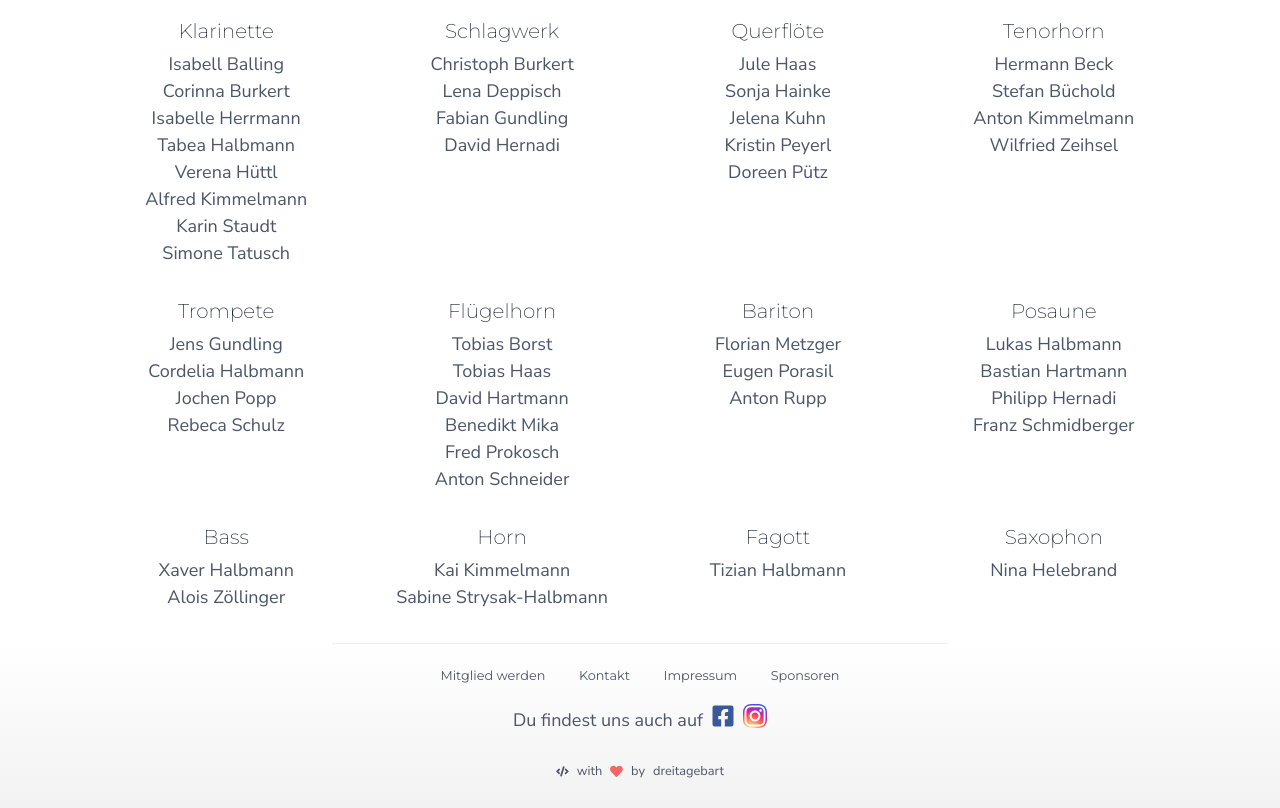
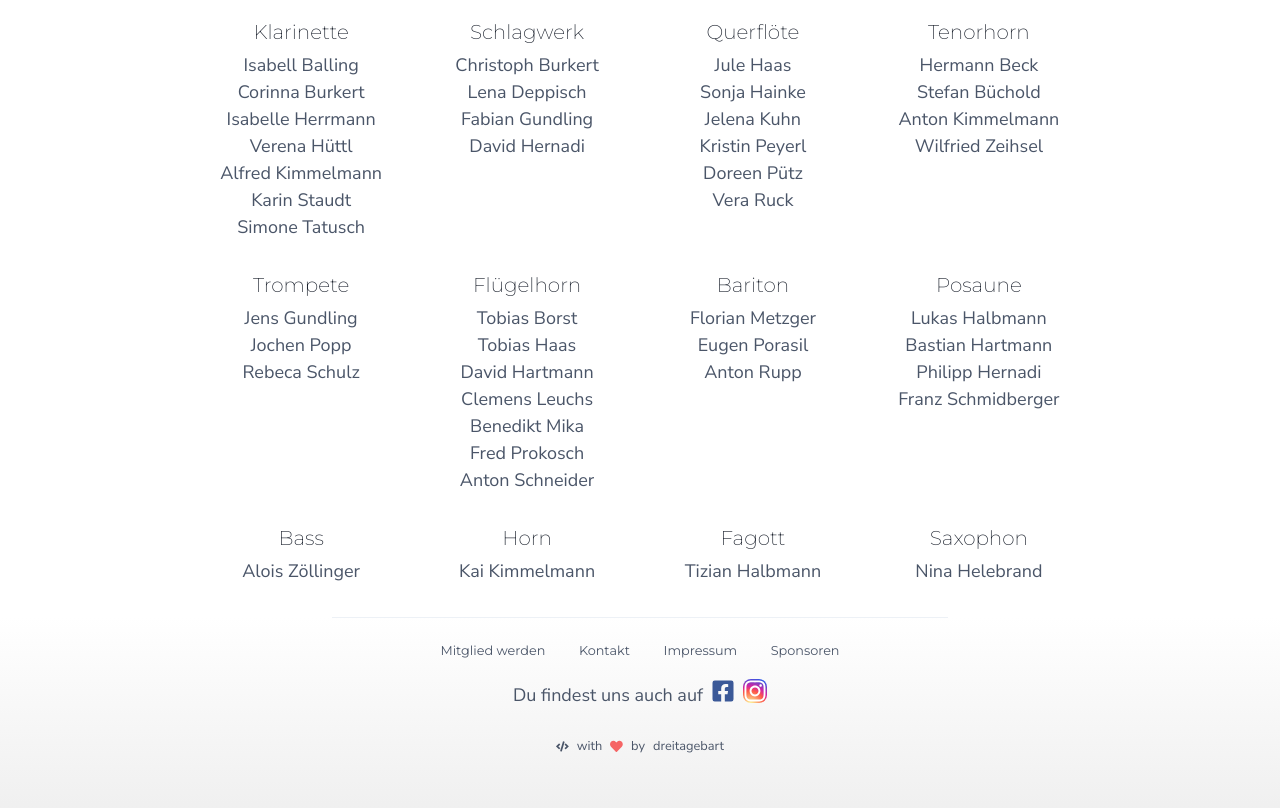
Before and after one commit to dreitagebart/musikkapelle-markelsheim-v2, a Next.js app: page /club/band in a window 1280 px wide. Shown: the part 1140-1948 px from the top of the page. Built offline with nearby package versions, Linux system fonts and the light colour scheme.

Commit message:
weinbergwanderung + mitgliederwechsel

```diff
--- a/src/pages/club/band.tsx
+++ b/src/pages/club/band.tsx
@@ -10,7 +10,8 @@ import {
 } from '@chakra-ui/react'
 import Image from 'next/image'
 
-import groupImage from '../../assets/images/mkm2022_01.jpg'
+import groupImage from '../../assets/images/2023_weinberg.jpg'
+// import groupImage from '../../assets/images/mkm2022_01.jpg'
 import { Animate, ClubSubMenu, Global } from '../../components'
 import { NextPageExtended } from '../../utils'
 
@@ -52,7 +53,7 @@ const Page: NextPageExtended = () => {
                 <ListItem>Isabell Balling</ListItem>
                 <ListItem>Corinna Burkert</ListItem>
                 <ListItem>Isabelle Herrmann</ListItem>
-                <ListItem>Tabea Halbmann</ListItem>
+                {/* <ListItem>Tabea Halbmann</ListItem> */}
                 <ListItem>Verena Hüttl</ListItem>
                 <ListItem>Alfred Kimmelmann</ListItem>
                 <ListItem>Karin Staudt</ListItem>
@@ -80,6 +81,7 @@ const Page: NextPageExtended = () => {
                 <ListItem>Jelena Kuhn</ListItem>
                 <ListItem>Kristin Peyerl</ListItem>
                 <ListItem>Doreen Pütz</ListItem>
+                <ListItem>Vera Ruck</ListItem>
               </List>
             </Box>
             <Box textAlign='center'>
@@ -99,7 +101,7 @@ const Page: NextPageExtended = () => {
               </Heading>
               <List>
                 <ListItem>Jens Gundling</ListItem>
-                <ListItem>Cordelia Halbmann</ListItem>
+                {/* <ListItem>Cordelia Halbmann</ListItem> */}
                 <ListItem>Jochen Popp</ListItem>
                 <ListItem>Rebeca Schulz</ListItem>
               </List>
@@ -112,6 +114,7 @@ const Page: NextPageExtended = () => {
                 <ListItem>Tobias Borst</ListItem>
                 <ListItem>Tobias Haas</ListItem>
                 <ListItem>David Hartmann</ListItem>
+                <ListItem>Clemens Leuchs</ListItem>
                 <ListItem>Benedikt Mika</ListItem>
                 <ListItem>Fred Prokosch</ListItem>
                 <ListItem>Anton Schneider</ListItem>
@@ -143,7 +146,6 @@ const Page: NextPageExtended = () => {
                 Bass
               </Heading>
               <List>
-                <ListItem>Xaver Halbmann</ListItem>
                 <ListItem>Alois Zöllinger</ListItem>
               </List>
             </Box>
@@ -153,7 +155,6 @@ const Page: NextPageExtended = () => {
               </Heading>
               <List>
                 <ListItem>Kai Kimmelmann</ListItem>
-                <ListItem>Sabine Strysak-Halbmann</ListItem>
               </List>
             </Box>
             <Box textAlign='center'>
--- a/src/pages/weinbergwanderung.tsx
+++ b/src/pages/weinbergwanderung.tsx
@@ -378,7 +378,8 @@ const Page: NextPageExtended = () => {
                 cursor='pointer'
                 htmlFor='wbw-message'
               >
-                Gibt es etwas, was Sie uns noch mitteilen möchten?
+                Gibt es etwas, was Sie uns noch mitteilen möchten, wie
+                z.&nbsp;B. vegetarische oder alkoholfreie Verpflegung?
               </FormLabel>
               <Alert
                 paddingY='0.3rem'
```
Also changed, not shown: src/pages/index.tsx (+1 -10 lines).
